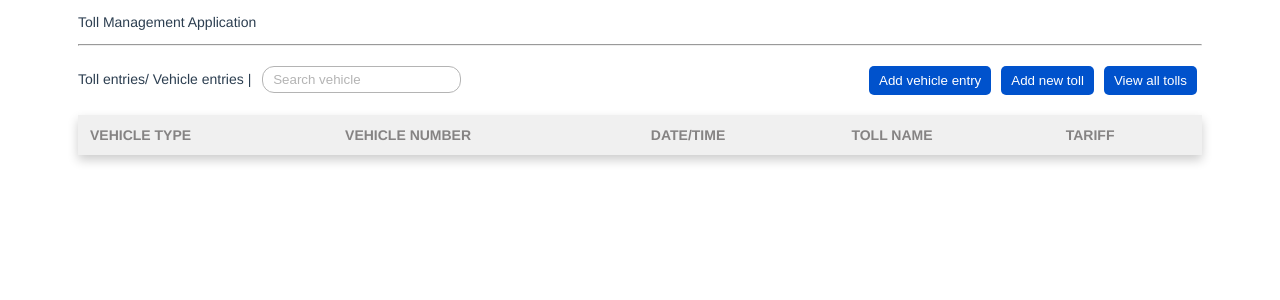
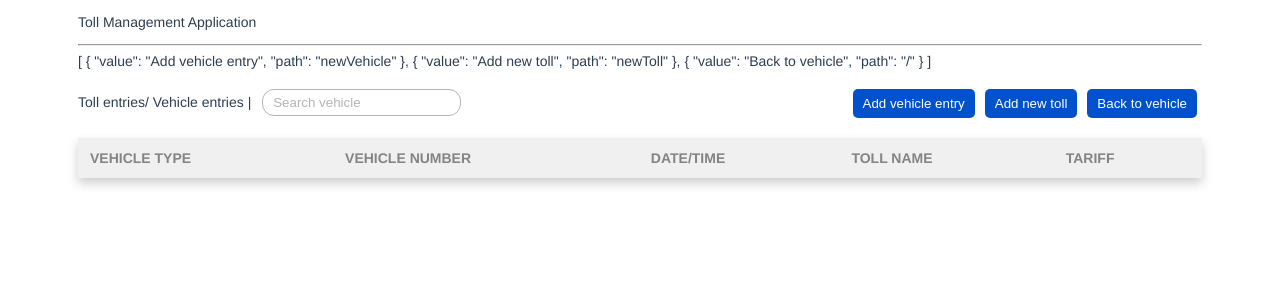
Before and after one commit to harshkandhway/toll-management, a Vue app: page / in a window 1280 px wide. Shown: the top 300 px of the page. Built offline with nearby package versions, Linux system fonts and the light colour scheme.

Commit message:
back button implementation and optimizations

```diff
--- a/src/components/AppNav.vue
+++ b/src/components/AppNav.vue
@@ -1,5 +1,6 @@
 <template>
   <div>
+    {{buttonValues}}
     <nav>
         <ul>
             <li>
@@ -10,7 +11,7 @@
 
             <li>
                 <span v-for="{value, path} in buttonValues" :key="value">
-                    <AppButton :isDialog="false" formInputFields="button-nav button-common" :buttonValue="value" :buttonPath="path"/>
+                    <AppButton @changeTollListValue="changeTollListValue" :isDialog="false" formInputFields="button-nav button-common" :buttonValue="value" :buttonPath="path"/>
                 </span>
             </li>
         </ul>
@@ -31,10 +32,28 @@
                 buttonValues:[
                 {value: "Add vehicle entry",path: "newVehicle"},
                 {value:"Add new toll", path: "newToll"},
-                {value:"View all tolls", path: "tollLists"}
+                (this.$route.meta.tollLists?{value:"View all tolls", path: "tollLists"}:{value:"Back to vehicle", path: "/"}) && {value:"Back to vehicle", path: "/"},
             ]
             }
-        }
+        },
+        methods:{
+            changeTollListValue(){
+                this.buttonValues.forEach((value)=>{
+                    if(value.path=="tollLists"){
+                        value.value = "Back to vehicle"
+                        value.path = "/"
+                    }
+                    else if(value.path=="/"){
+                        value.value = "View all tolls"
+                        value.path = "tollLists"
+                    }
+                })
+            }
+        },
+        // created(){
+        //     this.changeTollListValue()
+        // }
+
     }
 
 </script>
--- a/src/components/EntriesTable.vue
+++ b/src/components/EntriesTable.vue
@@ -54,9 +54,9 @@ export default {
   // },
   computed:{
     getTollEntries(){
-      this.tableHeads.map((value)=>{
-        this.sortedTollEntries[value] = []
-      })
+      // this.tableHeads.map((value)=>{
+      //   this.sortedTollEntries[value] = []
+      // })
       // console.log("sortedTollEntries",this.sortedTollEntries)
       return this.$store.getters.getTollEntries || []
     },
--- a/src/components/UI/AppButton.vue
+++ b/src/components/UI/AppButton.vue
@@ -4,7 +4,7 @@
     :type="buttonType"
     :disabled="!formValidation && isDialog"
     @click.prevent="
-      isDialog ? $emit('onAddNewEntry') : $router.push(`${buttonPath}`)
+      isDialog ? $emit('onAddNewEntry') : changeRoutePath()
     "
   >
     {{ buttonValue }}
@@ -37,7 +37,34 @@ export default {
       default: "/",
     },
   },
-  methods: {},
+  data(){
+    return{
+      buttonPathChanges: this.buttonPath
+    }
+  },
+  // watch:{
+  //   buttonPathChanges(value){
+  //     console.log("value",value)
+  //   }
+  // },
+  // computed: {
+  //   checkButtonPath(){
+  //     // this.buttonPathChanges = this.buttonPath
+  //     return this.buttonPath
+  //   }
+  // },
+  methods:{
+    changeRoutePath(){
+      this.$router.push(`${this.buttonPathChanges}`)
+      if(this.buttonPathChanges == "tollLists")
+      this.$emit('changeTollListValue')
+      else if(this.buttonPathChanges == "/")
+      this.$emit('changeTollListValue')
+    }
+  },
+  created(){
+    // this.changeRoutePath()
+  }
 };
 </script>
 
```
